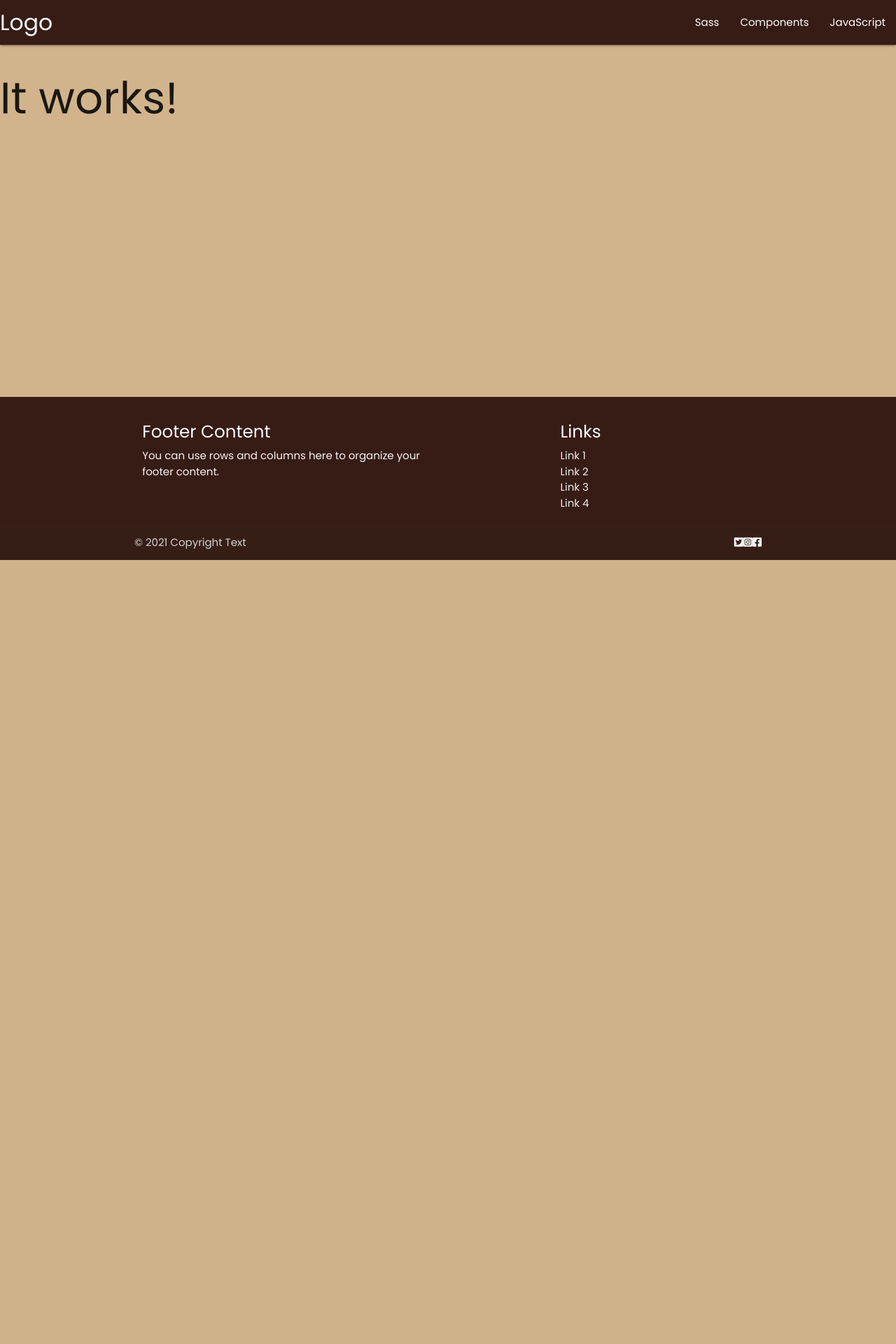
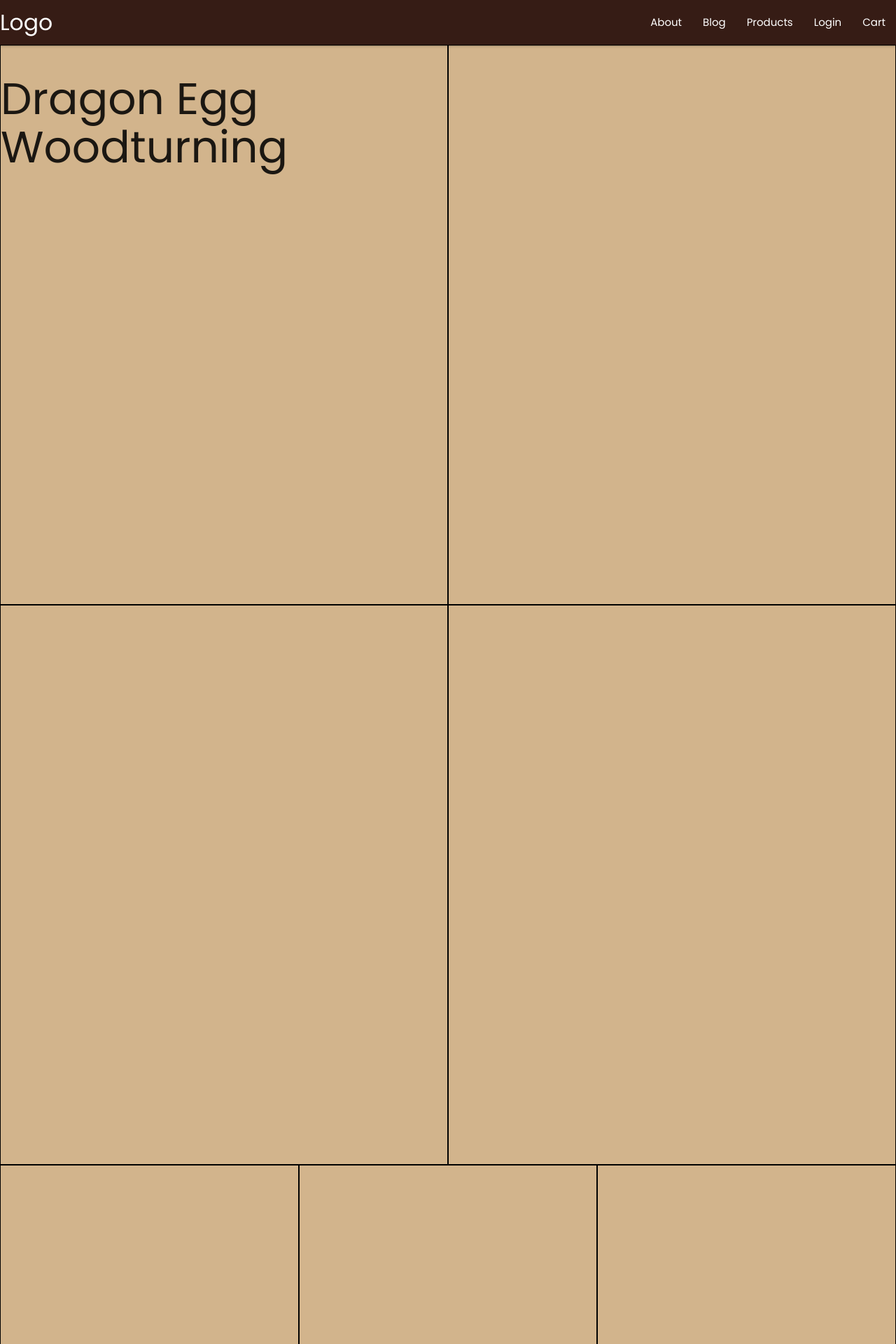
Before and after one commit to jjpickering10/CI-MS4-DragonEggWoodturning, a Django app: template home/templates/home/index.html in a window 1280 px wide. Shown: the top 1920 px of the page at 70% size. Before the commit the page ends 800 px from the top, so only its background shows below. Run offline with Django 3.2, Linux system fonts and the light colour scheme; the template is opened without the code that fills it, so the values that code supplies are empty.

Commit message:
Set base grid structure for index.html

```diff
--- a/home/templates/home/index.html
+++ b/home/templates/home/index.html
@@ -2,5 +2,33 @@
 {% load static %}
 
 {% block content %}
-    <h1 class="display-4 text-success">It works!</h1>
+    <div class="home-container">
+        <section id="home-landing">
+            <div class="home-landing-section">
+                <h1>Dragon Egg Woodturning</h1>
+            </div>
+            <div class="home-landing-section"></div>
+        </section>
+        <section id="home-about">
+            <div class="home-about-section"></div>
+            <div class="home-about-section"></div>
+        </section>
+        <section id="home-blog">
+            <div class="home-blog-posts"></div>
+            <div class="home-blog-posts"></div>
+            <div class="home-blog-posts"></div>
+        </section>
+        <section id="home-products">
+            <div class="home-products-section"></div>
+            <div class="home-products-section"></div>
+            <div class="home-products-section"></div>
+        </section>
+        <section id="home-woodtype">
+            <div class="home-woodtype-section"></div>
+            <div class="home-woodtype-section"></div>
+            <div class="home-woodtype-section"></div>
+            <div class="home-woodtype-section"></div>
+            <div class="home-woodtype-section"></div>
+        </section>
+    </div>
 {% endblock %}
--- a/static/css/base.css
+++ b/static/css/base.css
@@ -22,6 +22,48 @@ body {
 body main {
   flex: 1 0 auto;
 }
+body main .home-container {
+  display: grid;
+  grid-template-columns: repeat(auto-fit, minmax(100vw, 1fr));
+}
+body main .home-container section {
+  min-height: 100vh;
+}
+body main .home-container #home-landing {
+  display: grid;
+  grid-template-columns: repeat(auto-fit, minmax(20rem, 1fr));
+}
+body main .home-container #home-landing .home-landing-section {
+  border: 1px solid black;
+}
+body main .home-container #home-about {
+  display: grid;
+  grid-template-columns: repeat(auto-fit, minmax(20rem, 1fr));
+}
+body main .home-container #home-about .home-about-section {
+  border: 1px solid black;
+}
+body main .home-container #home-blog {
+  display: grid;
+  grid-template-columns: repeat(auto-fit, minmax(20rem, 1fr));
+}
+body main .home-container #home-blog .home-blog-posts {
+  border: 1px solid black;
+}
+body main .home-container #home-products {
+  display: grid;
+  grid-template-columns: repeat(auto-fit, minmax(20rem, 1fr));
+}
+body main .home-container #home-products .home-products-section {
+  border: 1px solid black;
+}
+body main .home-container #home-woodtype {
+  display: grid;
+  grid-template-columns: repeat(auto-fit, minmax(20rem, 1fr));
+}
+body main .home-container #home-woodtype .home-woodtype-section {
+  border: 1px solid black;
+}
 
 nav {
   background: var(--primary-brown);
--- a/static/css/base.scss
+++ b/static/css/base.scss
@@ -23,6 +23,56 @@ body {
 
     main {
         flex: 1 0 auto;
+
+        .home-container {
+            display: grid;
+            grid-template-columns: repeat(auto-fit, minmax(100vw, 1fr));
+
+            section {
+                min-height: 100vh;
+            }
+
+            #home-landing {
+                display: grid;
+                grid-template-columns: repeat(auto-fit, minmax(20rem, 1fr));
+
+                .home-landing-section {
+                    border: 1px solid black;
+                }
+            }
+            #home-about {
+                display: grid;
+                grid-template-columns: repeat(auto-fit, minmax(20rem, 1fr));
+
+                .home-about-section {
+                    border: 1px solid black;
+                }
+            }
+            #home-blog {
+                display: grid;
+                grid-template-columns: repeat(auto-fit, minmax(20rem, 1fr));
+
+                .home-blog-posts {
+                    border: 1px solid black;
+                }
+            }
+            #home-products {
+                display: grid;
+                grid-template-columns: repeat(auto-fit, minmax(20rem, 1fr));
+
+                .home-products-section {
+                    border: 1px solid black;
+                }
+            }
+            #home-woodtype {
+                display: grid;
+                grid-template-columns: repeat(auto-fit, minmax(20rem, 1fr));
+
+                .home-woodtype-section {
+                    border: 1px solid black;
+                }
+            }
+        }
     }
 }
 
--- a/templates/base.html
+++ b/templates/base.html
@@ -30,21 +30,24 @@
         <nav>
           <div class="nav-wrapper">
             <a href="#!" class="brand-logo">Logo</a>
-            <a href="#" data-target="mobile-demo" class="sidenav-trigger"><i class="material-icons">menu</i></a>
+            <a href="#" data-target="mobile-demo" class="sidenav-trigger"><i class="fas fa-bars"></i></a>
             <ul id="nav-mobile" class="right hide-on-med-and-down">
-              <li><a href="sass.html">Sass</a></li>
-              <li><a href="badges.html">Components</a></li>
-              <li><a href="collapsible.html">JavaScript</a></li>
+              <li><a href="sass.html">About</a></li>
+              <li><a href="badges.html">Blog</a></li>
+              <li><a href="collapsible.html">Products</a></li>
+              <li><a href="collapsible.html">Login</a></li>
+              <li><a href="collapsible.html">Cart</a></li>
             </ul>
           </div>
         </nav>
       </div>
       <!-- Mobile Nav -->
       <ul class="sidenav" id="mobile-demo">
-        <li><a href="sass.html">Sass</a></li>
-        <li><a href="badges.html">Components</a></li>
-        <li><a href="collapsible.html">Javascript</a></li>
-        <li><a href="mobile.html">Mobile</a></li>
+        <li><a href="sass.html">About</a></li>
+        <li><a href="badges.html">Blog</a></li>
+        <li><a href="collapsible.html">Products</a></li>
+        <li><a href="collapsible.html">Login</a></li>
+        <li><a href="collapsible.html">Cart</a></li>
       </ul>
     </header>
 
```
Also changed, not shown: 1 other file.
